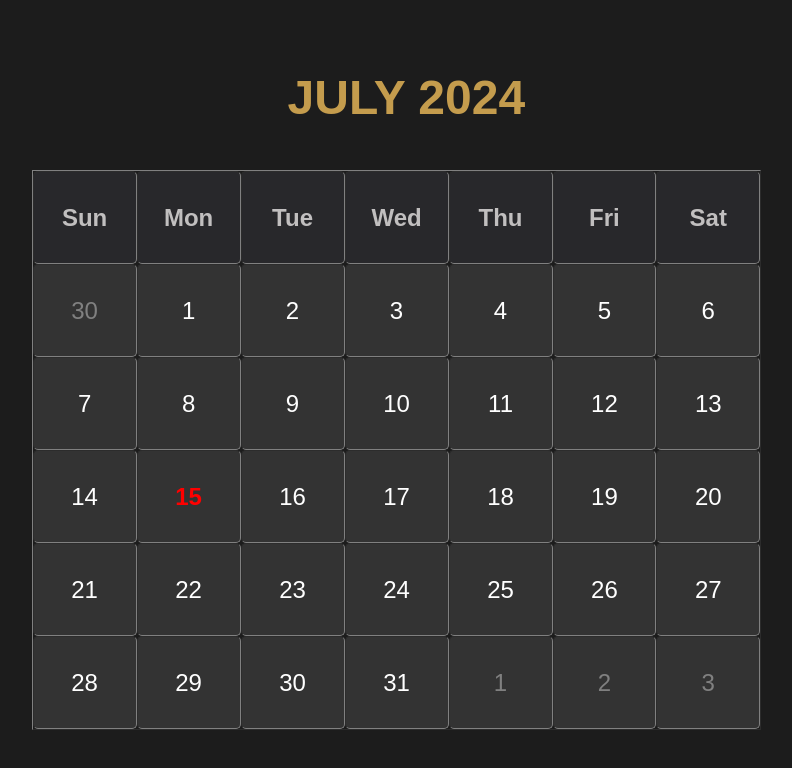
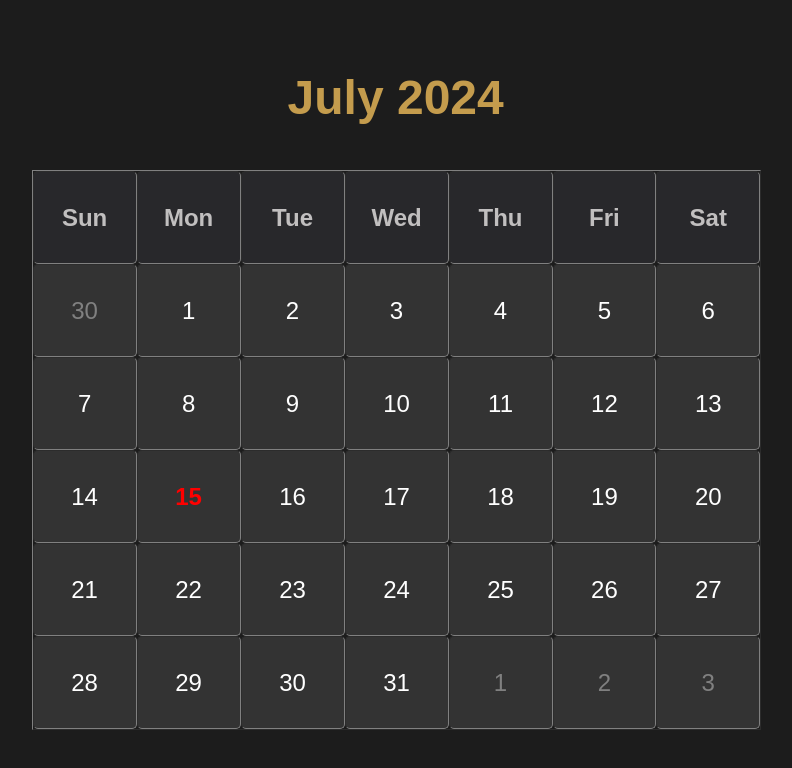
Before and after one commit to Nazish-kiran/Calender, a plain HTML site: page index.html in a window 1280 px wide. Shown: the whole page, without its empty margins (250-1042 px from the left). Drawn offline with nearby package versions, Linux system fonts and the light colour scheme.

Commit message:
last commit

```diff
--- a/app.js
+++ b/app.js
@@ -9,3 +9,6 @@ for (i = 0; i < 32; i++) {
     break;
   }
 }
+var currentMonth = moment().format("MMMM YYYY")
+var h1 = document.getElementById("header")
+h1.innerText = currentMonth
--- a/index.html
+++ b/index.html
@@ -7,7 +7,7 @@
     <link rel="stylesheet" href="style.css" />
   </head>
   <body>
-    <h1>JULY 2024</h1>
+    <h1 id="header"></h1>
     <table border="1">
       <tr>
         <th>Sun</th>
```
